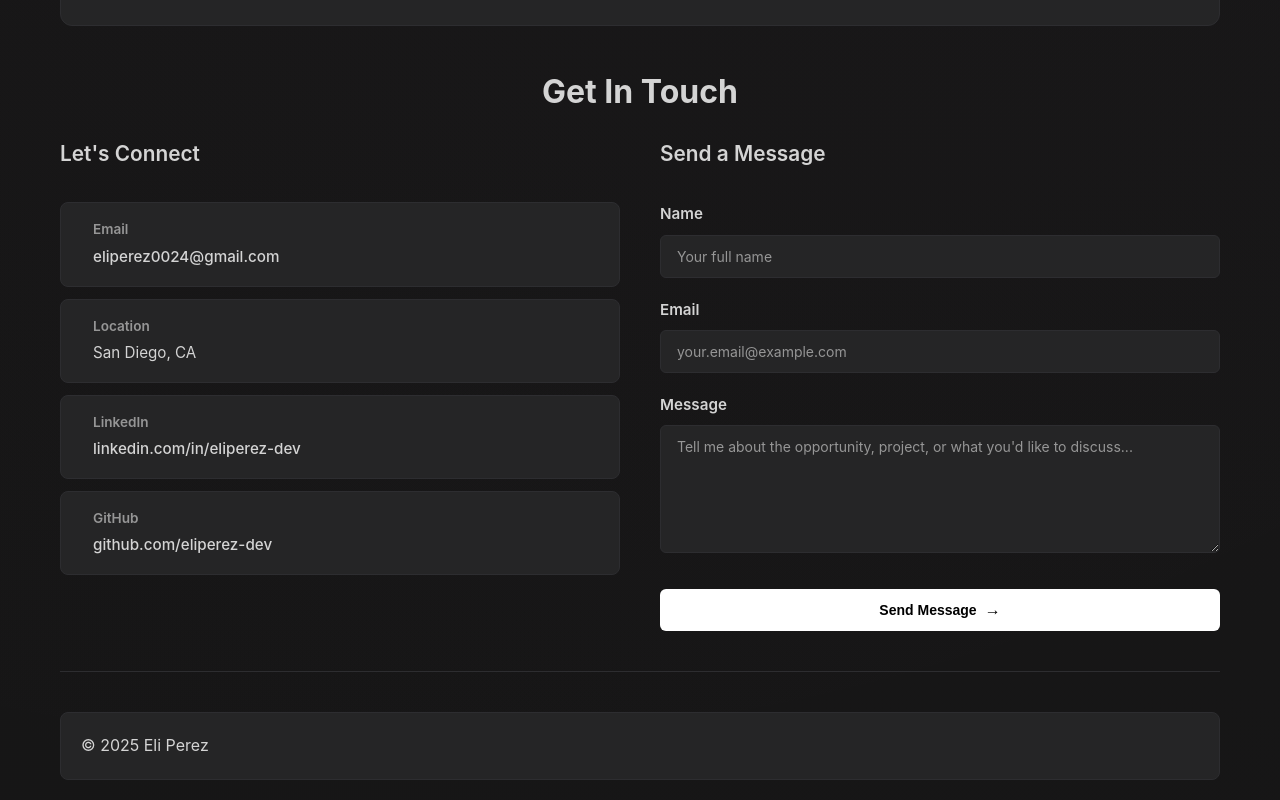
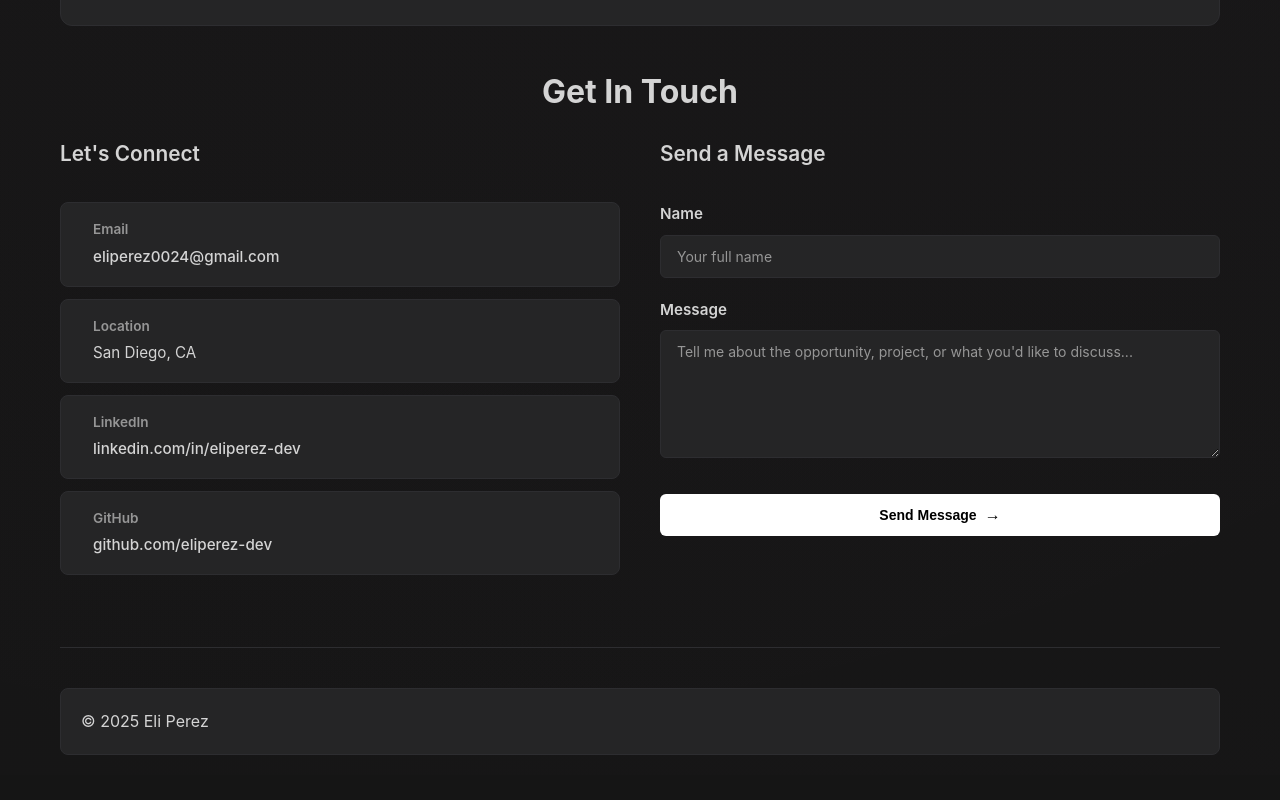
Before and after one commit to counterspecies/Portfolio-Website, a React (Create React App) app: page / in a window 1280 px wide. Shown: the part 5891-6691 px from the top of the page. After the commit the page ends 6666 px from the top, so only its background shows below. Built offline with nearby package versions, Linux system fonts and the light colour scheme.

Commit message:
updating email form

```diff
--- a/src/components/Contact.js
+++ b/src/components/Contact.js
@@ -22,7 +22,7 @@ const Contact = () => {
     // For now, we'll create a mailto link
     const subject = encodeURIComponent(formData.subject || 'Portfolio Contact');
     const body = encodeURIComponent(
-      `Name: ${formData.name}\nEmail: ${formData.email}\n\nMessage:\n${formData.message}`
+      `${formData.message}`
     );
     window.location.href = `mailto:eliperez0024@gmail.com?subject=${subject}&body=${body}`;
   };
@@ -114,19 +114,6 @@ const Contact = () => {
               </div>
 
               <div className="form-group">
-                <label htmlFor="email">Email</label>
-                <input
-                  type="email"
-                  id="email"
-                  name="email"
-                  value={formData.email}
-                  onChange={handleChange}
-                  required
-                  placeholder="your.email@example.com"
-                />
-              </div>
-
-              <div className="form-group">
                 <label htmlFor="message">Message</label>
                 <textarea
                   id="message"
```
